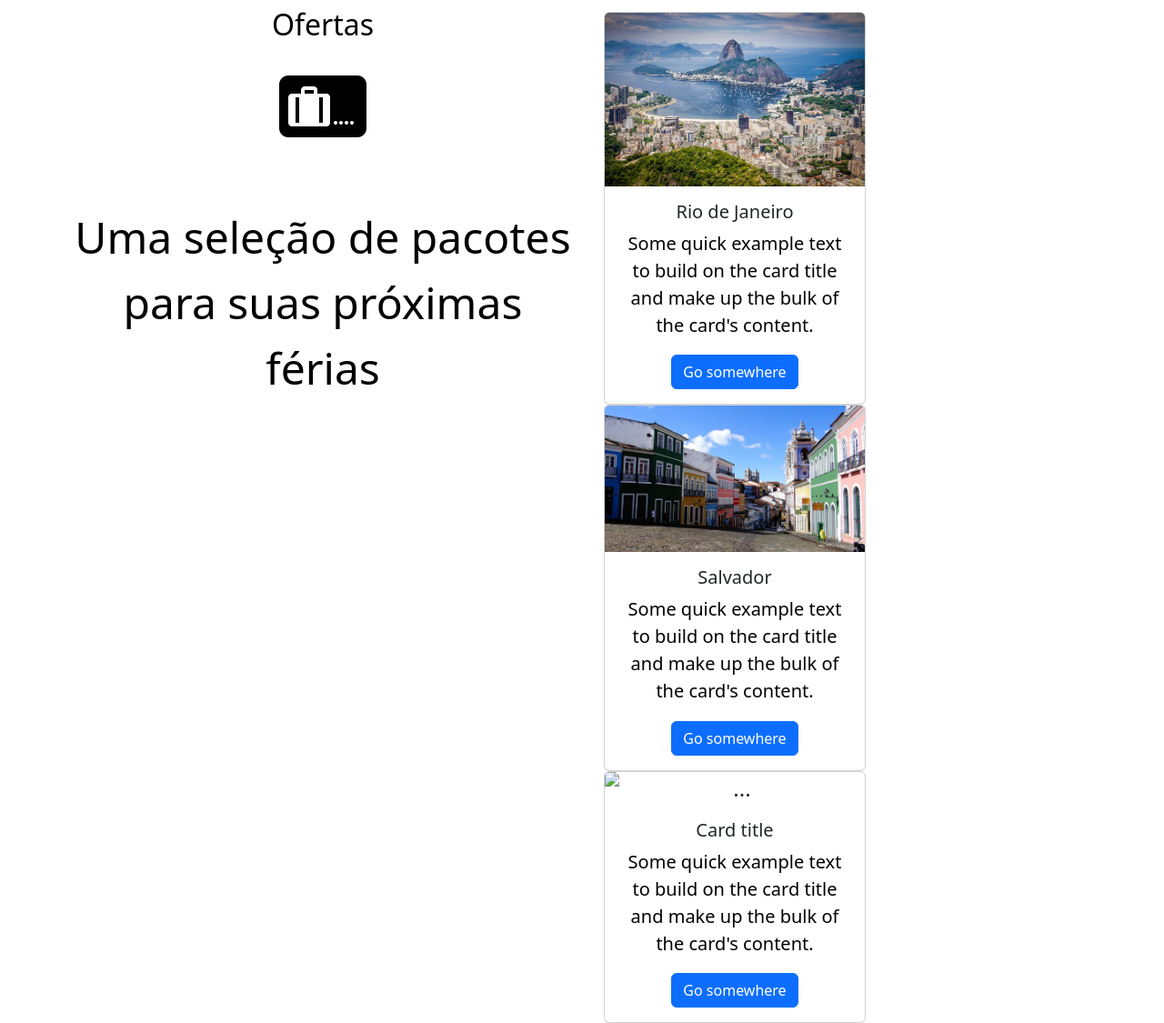
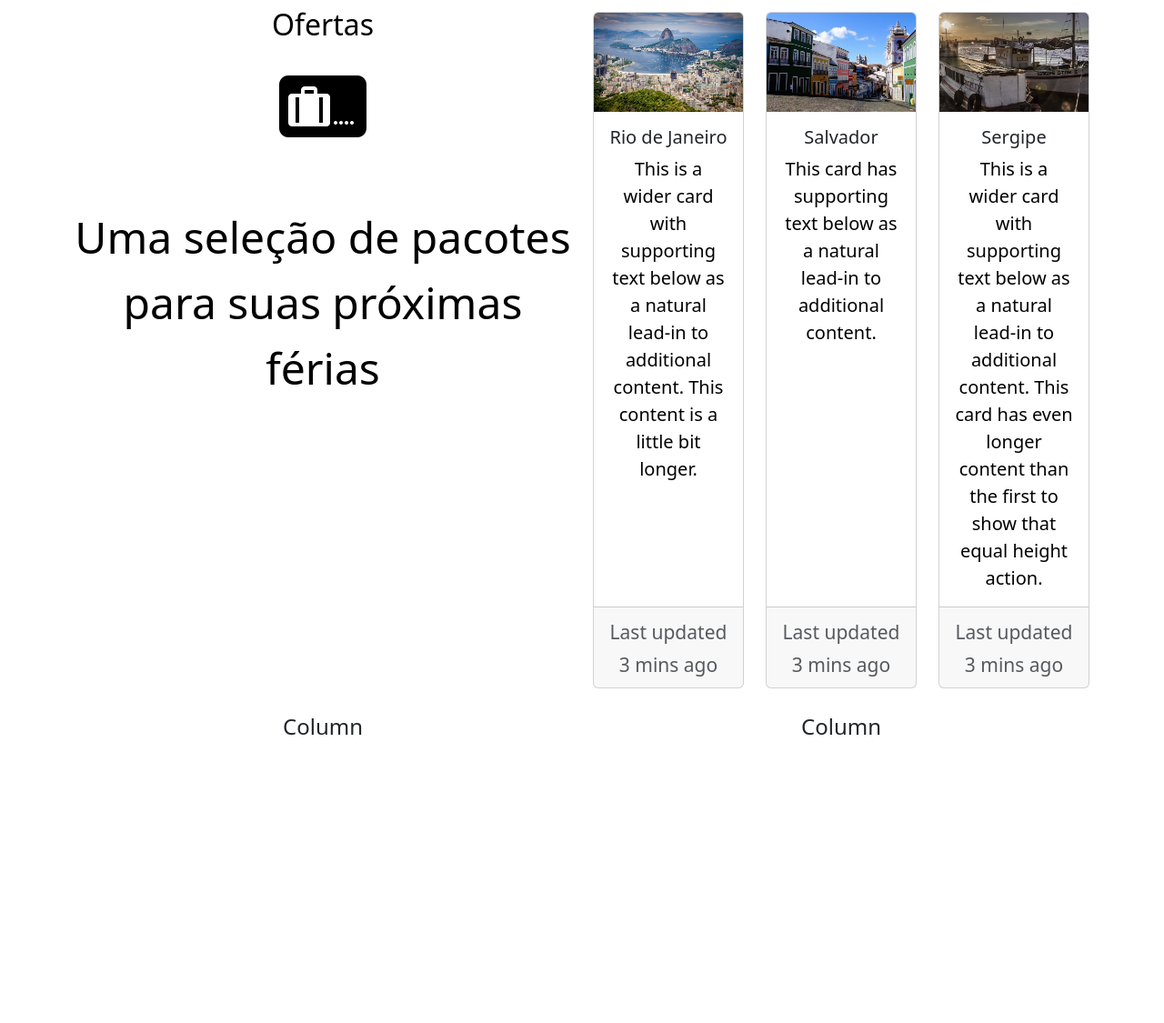
Before and after one commit to DenissonPereira/Explorar-Destinos, a website: page index.html in a window 1280 px wide. Shown: the part 1051-2176 px from the top of the page at 91% size. After the commit the page ends 1868 px from the top, so only its background shows below. Drawn offline with nearby package versions, Linux system fonts and the light colour scheme.

Commit message:
creat section 2

```diff
--- a/index.html
+++ b/index.html
@@ -21,7 +21,7 @@
                 <a class="nav-link active" aria-current="page" href="#">Home</a>
               </li>
               <li class="nav-item">
-                <a class="nav-link" href="#">Ofertas</a>
+                <a class="nav-link" href="#secao1">Ofertas</a>
               </li>
               <li class="nav-item dropdown">
                 <a class="nav-link dropdown-toggle" href="#" role="button" data-bs-toggle="dropdown" aria-expanded="false">
@@ -85,7 +85,7 @@
             </button>
           </div>
       </section>
-      <section>
+      <section id="secao1">
         <div class="container text-center">
           <div class="row">
             <div class="col">
@@ -103,40 +103,56 @@
               </div>
             </div>
             <div class="col">
-              <div class="container text-center mt-5">
-                <div class="row">
+              <div class="row row-cols-1 row-cols-md-3 g-4 mt-4">
                 <div class="col">
-                    <div class="card" style="width: 18rem;">
+                  <div class="card h-100">
                     <img src="./src/image/img/ofertas/rio-de-janeiro-809756_640.jpg" class="card-img-top" alt="...">
                     <div class="card-body">
                       <h5 class="card-title">Rio de Janeiro</h5>
-                        <p class="card-text">Some quick example text to build on the card title and make up the bulk of the card's content.</p>
-                        <a href="#" class="btn btn-primary">Go somewhere</a>
+                      <p class="card-text">This is a wider card with supporting text below as a natural lead-in to additional content. This content is a little bit longer.</p>
+                    </div>
+                    <div class="card-footer">
+                      <small class="text-body-secondary">Last updated 3 mins ago</small>
                     </div>
                   </div>
                 </div>
                 <div class="col">
-                    <div class="card" style="width: 18rem;">
-                      <img src="./src/image/img/ofertas/salvador-2379443_640.jpg" class="card-img-top" alt="...">
+                  <div class="card h-100">
+                    <img src="./src/image/img/ofertas/salvador.jpg" class="card-img-top" alt="...">
                     <div class="card-body">
                       <h5 class="card-title">Salvador</h5>
-                        <p class="card-text">Some quick example text to build on the card title and make up the bulk of the card's content.</p>
-                        <a href="#" class="btn btn-primary">Go somewhere</a>
+                      <p class="card-text">This card has supporting text below as a natural lead-in to additional content.</p>
+                    </div>
+                    <div class="card-footer">
+                      <small class="text-body-secondary">Last updated 3 mins ago</small>
                     </div>
                   </div>
                 </div>
                 <div class="col">
-                    <div class="card" style="width: 18rem;">
-                      <img src="..." class="card-img-top" alt="...">
+                  <div class="card h-100">
+                    <img src="./src/image/img/ofertas/sergipe.jpg" class="card-img-top" alt="...">
                     <div class="card-body">
-                        <h5 class="card-title">Card title</h5>
-                        <p class="card-text">Some quick example text to build on the card title and make up the bulk of the card's content.</p>
-                        <a href="#" class="btn btn-primary">Go somewhere</a>
+                      <h5 class="card-title">Sergipe</h5>
+                      <p class="card-text">This is a wider card with supporting text below as a natural lead-in to additional content. This card has even longer content than the first to show that equal height action.</p>
+                    </div>
+                    <div class="card-footer">
+                      <small class="text-body-secondary">Last updated 3 mins ago</small>
                     </div>
                   </div>
                 </div>
               </div>
             </div>
+          </div>
+        </div>
+      </section>
+      <section id="secao2">
+        <div class="container text-center mt-4">
+          <div class="row">
+            <div class="col">
+              Column
+            </div>
+            <div class="col">
+              Column
             </div>
           </div>
         </div>
```
Also changed, not shown: src/image/img/ofertas/salvador-2379443_640.jpg (deleted), src/image/img/ofertas/salvador.jpg (added), src/image/img/ofertas/sergipe.jpg (added). Lines whose indentation alone changed are shown as unchanged.
